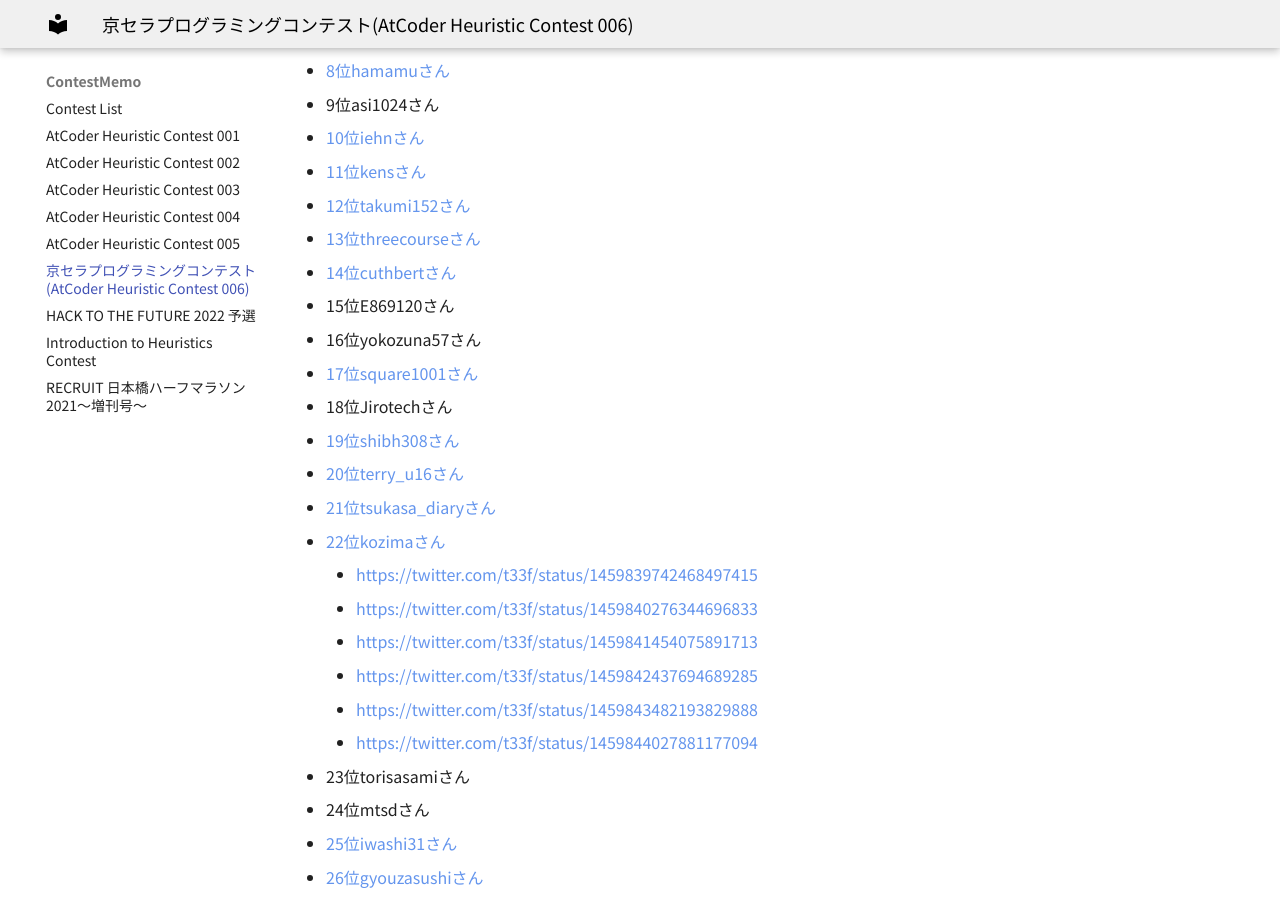
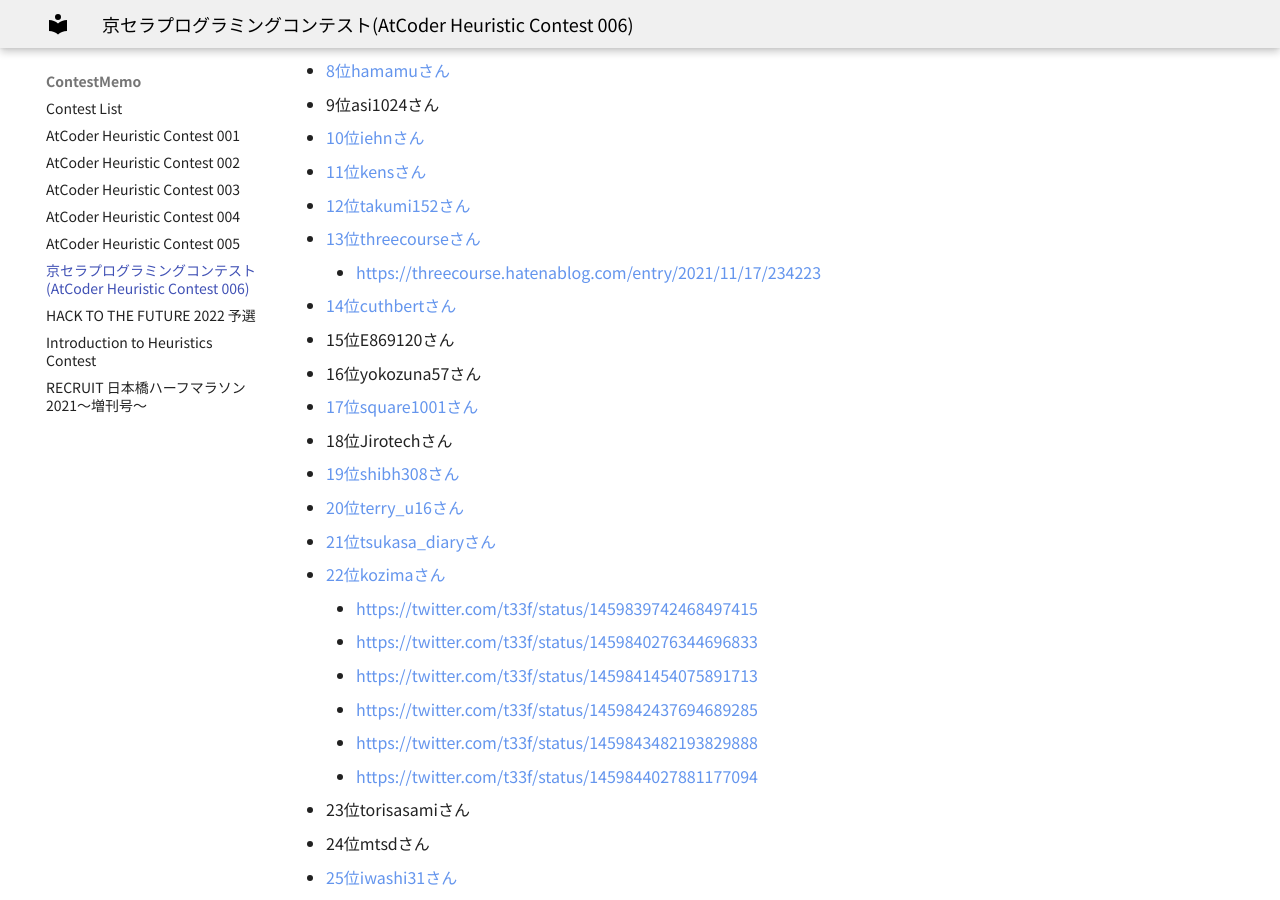
Before and after one commit to jetbead/AtCoderHeuristicContestMemo, an MkDocs documentation site: the page built from docs/ContestMemo/ahc006.md, in a window 1280 px wide and 900 px high, scrolled down 1098 px. Built offline with MkDocs 1.6.1 and Material for MkDocs 9.7.7, drawn with Linux system fonts in a browser that asks for light colours; some web fonts are replaced; some of the changed lines change nothing that is shown.

Commit message:
modify ahc006.md

```diff
--- a/docs/ContestMemo/ahc006.md
+++ b/docs/ContestMemo/ahc006.md
@@ -32,6 +32,7 @@
 - [11位kensさん](https://twitter.com/kens_kyopro/status/1459841740333285376)
 - [12位takumi152さん](https://twitter.com/takumi152/status/1459840518389911552)
 - [13位threecourseさん](https://twitter.com/threecourse/status/1459839438989656069)
+    - https://threecourse.hatenablog.com/entry/2021/11/17/234223
 - [14位cuthbertさん](https://twitter.com/ethylene_66/status/1459842462001016832)
 - 15位E869120さん
 - 16位yokozuna57さん
```
